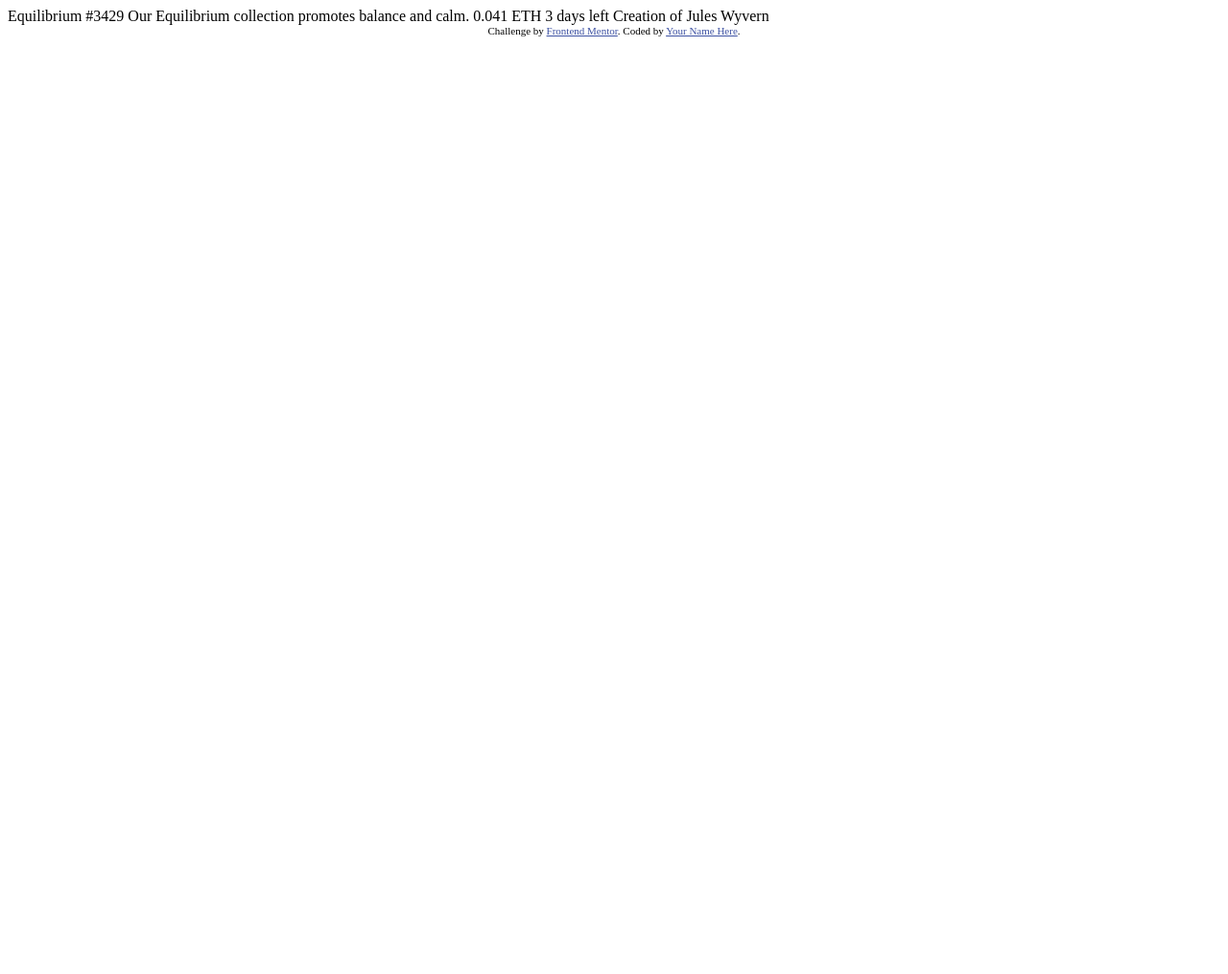
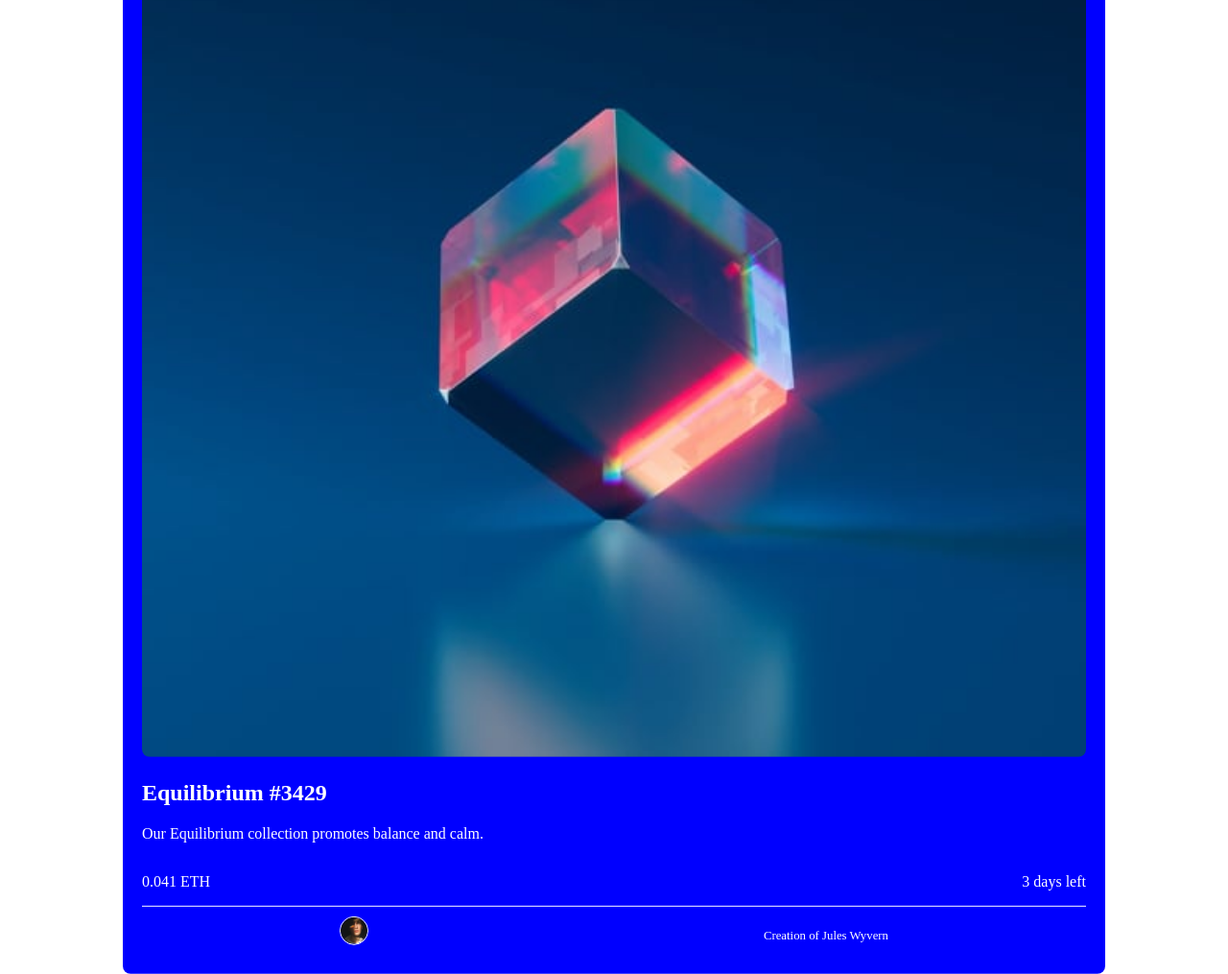
Before and after one commit to hsteele-creator/nft-preview-card-component-main, a plain HTML site: page index.html in a window 1280 px wide. Shown: the whole page at 96% size. Before the commit the page ends 800 px from the top, so only its background shows below. Drawn offline with Linux system fonts and the light colour scheme.

Commit message:
working on design

```diff
--- a/index.html
+++ b/index.html
@@ -7,27 +7,39 @@
   <link rel="icon" type="image/png" sizes="32x32" href="./images/favicon-32x32.png">
 
   <title>Frontend Mentor | NFT preview card component</title>
-
-  <!-- Feel free to remove these styles or customise in your own stylesheet 👍 -->
-  <style>
-    .attribution { font-size: 11px; text-align: center; }
-    .attribution a { color: hsl(228, 45%, 44%); }
-  </style>
+  <link rel="stylesheet" href="style.css">
 </head>
 <body>
 
-  Equilibrium #3429
+  <main id="nft-container">
 
-  Our Equilibrium collection promotes balance and calm.
+    <section id="image-container">
+      <img src="images/image-equilibrium.jpg" alt="">
+    </section>
 
-  0.041 ETH
-  3 days left
+    <section id="text-container">
+      <h2>Equilibrium #3429</h2>
+      <p>Our Equilibrium collection promotes balance and calm.</p>
 
-  Creation of Jules Wyvern
+      <section id="details">
+        <p>0.041 ETH</p>
+        <p> 3 days left</p>
+      </section>
 
-  <div class="attribution">
+      <article id="author">
+        <img src="images/image-avatar.png" alt="">
+        <p> Creation of Jules Wyvern</p>
+      </article>
+
+    </section>
+
+
+  </main>
+
+
+  <!-- <div class="attribution">
     Challenge by <a href="https://www.frontendmentor.io?ref=challenge" target="_blank">Frontend Mentor</a>.
     Coded by <a href="#">Your Name Here</a>.
-  </div>
+  </div> -->
 </body>
 </html>
--- /dev/null
+++ b/style.css
@@ -0,0 +1,47 @@
+* {
+    box-sizing: border-box;
+}
+
+html body {
+    margin: 0;
+    padding: 0;
+}
+
+#nft-container {
+    width: 80%;
+    background-color: blue;
+    position: absolute;
+    top: 50%;
+    left: 50%;
+    transform: translate(-50%, -50%);
+    color: white;
+    padding: 20px;
+    border-radius: 8px;
+}
+
+#image-container img {
+    width: 100%;
+    border-radius: 8px;
+}
+
+#details {
+    display: flex;
+    justify-content: space-between;
+}
+
+#author {
+    display: flex;
+    justify-content: space-around;
+    border-top: 1px solid white;
+    padding-top: 10px;
+}
+
+#author img {
+    height: 30px;
+    border-radius: 50%;
+    border: 1px solid white;
+}
+
+#author p {
+    font-size: 0.8rem;
+}
```
